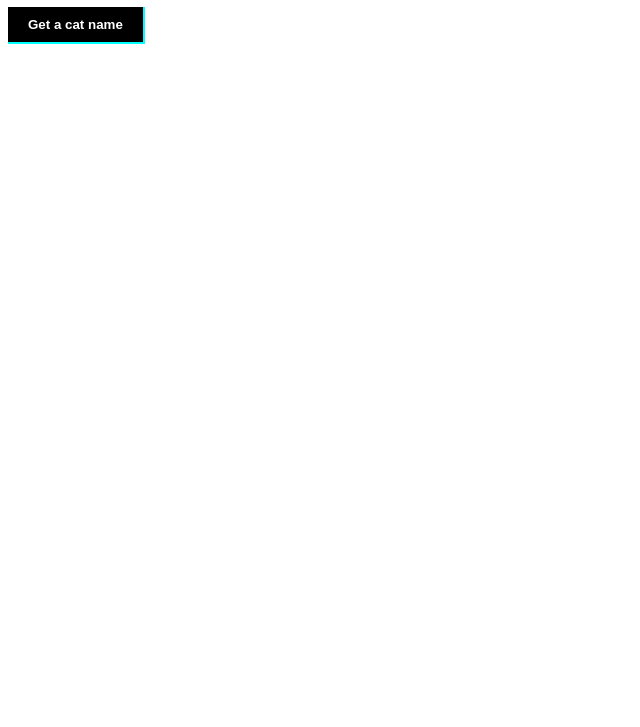
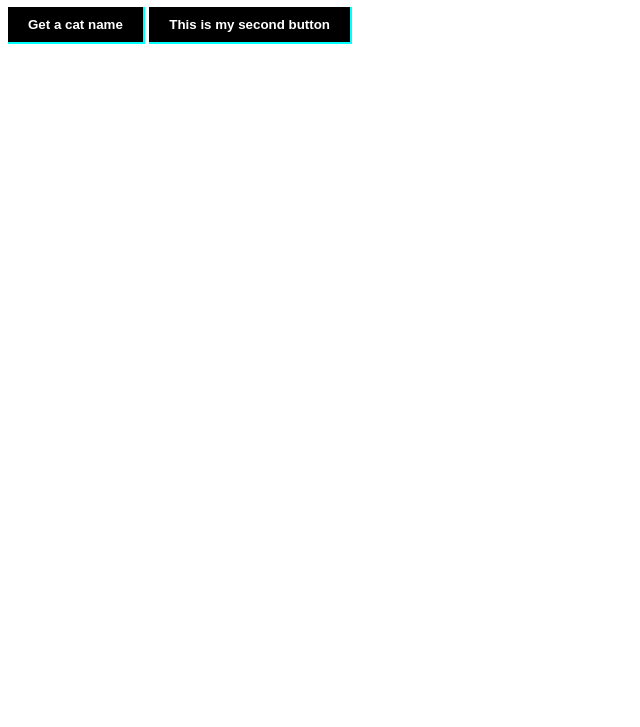
Before and after one commit to NCain24/f31-Deployment-Demo, a website: page public/index.html in a window 1280 px wide. Shown: the part 73-800 px from the top of the page, without its empty margins (0-640 px from the left). Drawn offline with Linux system fonts and the light colour scheme.

Commit message:
added button for ec2 update

```diff
--- a/public/index.html
+++ b/public/index.html
@@ -13,6 +13,7 @@
     </header>
 
     <button>Get a cat name</button>
+    <button>This is my second button</button>
 
     <script src="main.js"></script>
 </body>
```
